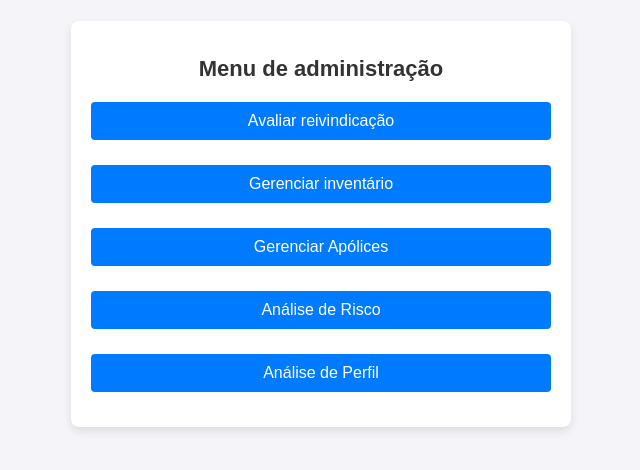
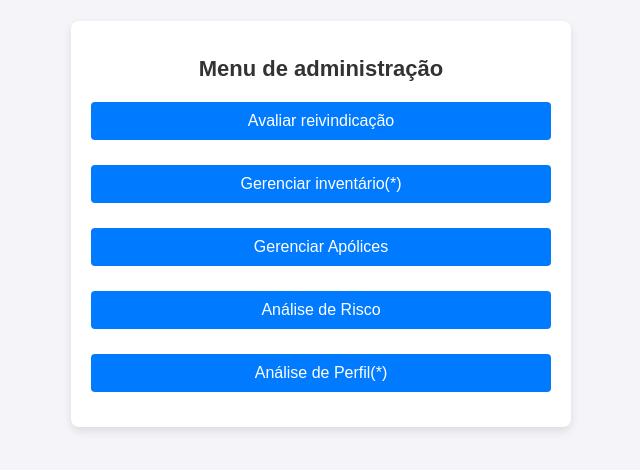
Before and after one commit to hqnicolas/bd2, a website: page public/admin.html in a window 1280 px wide. Shown: the part 176-646 px from the top of the page, 319-959 px from the left. Drawn offline with Linux system fonts and the light colour scheme.

```diff
--- a/public/admin.html
+++ b/public/admin.html
@@ -12,10 +12,10 @@
     <h1>Menu de administração</h1>
     <div class="menu">
       <button class="menu-button" onclick="window.location.href='/evaluate-claim'">Avaliar reivindicação</button>
-      <button class="menu-button" onclick="window.location.href='/manage-inventory'">Gerenciar inventário</button>
+      <button class="menu-button" onclick="window.location.href='/manage-inventory'">Gerenciar inventário(*)</button>
       <button class="menu-button" onclick="window.location.href='/manage-policies'">Gerenciar Apólices</button>
       <button class="menu-button" onclick="window.location.href='/risk-analysis'">Análise de Risco</button>
-      <button class="menu-button" onclick="window.location.href='/risk-profile.html'">Análise de Perfil</button>
+      <button class="menu-button" onclick="window.location.href='/risk-profile.html'">Análise de Perfil(*)</button>
     </div>
   </div>
 </body>
```
